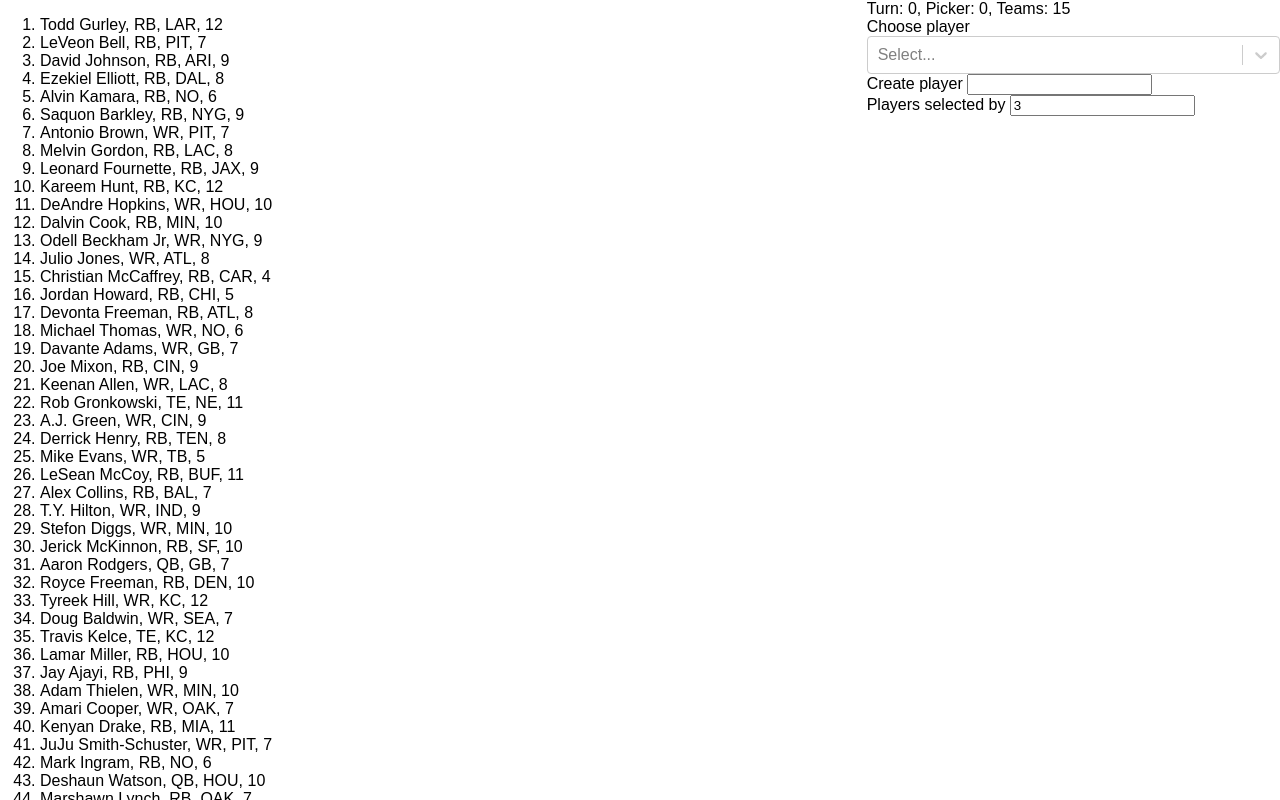
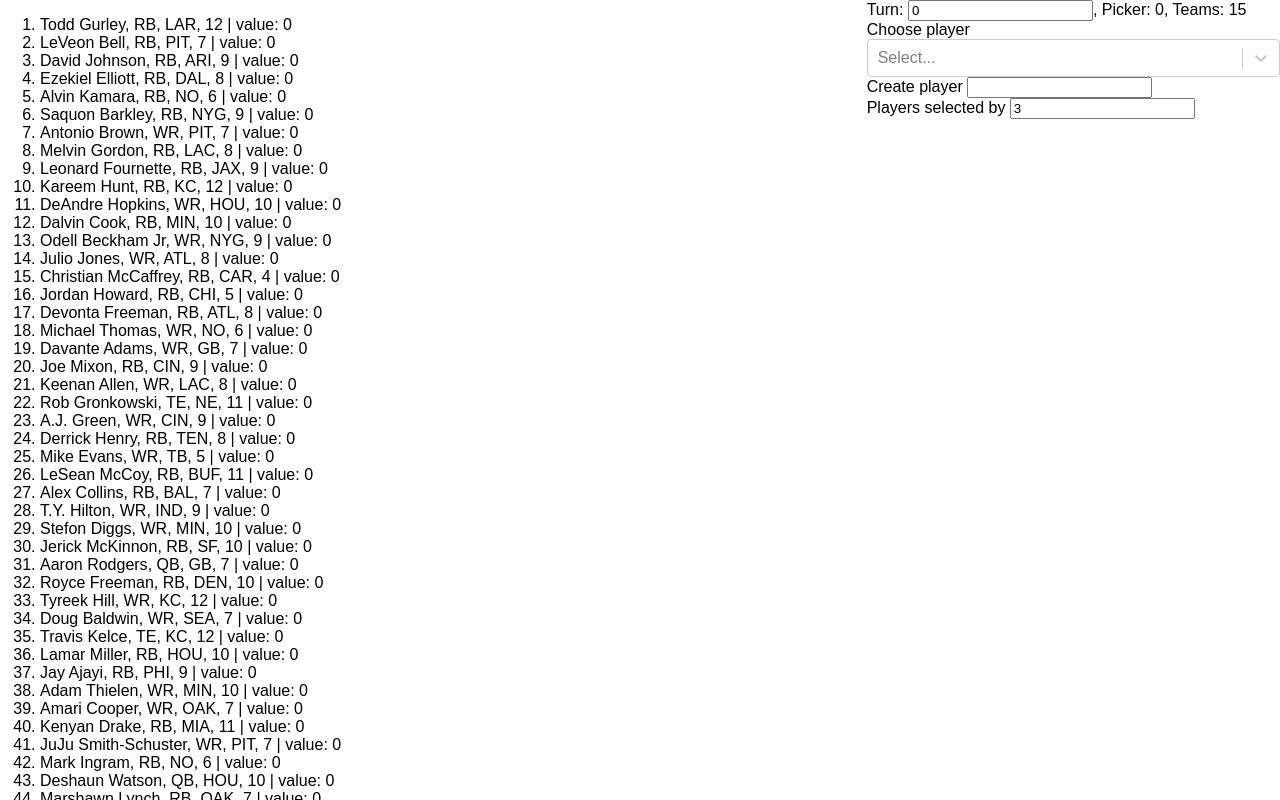
Before and after one commit to howardjing/fantasy-football, a React (Create React App) app: page / in a window 1280 px wide. Shown: the top 800 px of the page. Built offline with nearby package versions, Linux system fonts and the light colour scheme.

Commit message:
add ability to revise turns

```diff
--- a/src/App.js
+++ b/src/App.js
@@ -3,16 +3,12 @@
 import './App.css';
 import PLAYERS from './data';
 
-const getAllSelectedPlayers = (selectedPlayersByTeam) => {
-  return Object.values(selectedPlayersByTeam).reduce((acc, val) => acc.concat(val), []);
+const getPlayersSelectedBy = (selectedPlayersByTurn, numPickers, player) => {
+  return Object.keys(selectedPlayersByTurn).filter(turn => getPicker(numPickers, turn) === player).map(turn => selectedPlayersByTurn[turn])
 };
 
-const getPlayersSelectedBy = (selectedPlayersByTeam, player) => {
-  return selectedPlayersByTeam[player] || [];
-};
-
-const getRemainingPlayers = (allPlayers, selectedPlayersByTeam) => {
-  const selected = getAllSelectedPlayers(selectedPlayersByTeam);
+const getRemainingPlayers = (allPlayers, selectedPlayersByTurn) => {
+  const selected = Object.values(selectedPlayersByTurn);
   const remaining = new Set(allPlayers);
   selected.forEach(x => remaining.delete(x));
   return Array.from(remaining.values());
@@ -30,7 +26,7 @@
 const RenderPlayer = ({ player }) => {
   return (
     <div>
-      {player.name}, {player.position}, {player.team}, {player.byeWeek}
+      {player.name}, {player.position}, {player.team}, {player.byeWeek} | value: {player.value}
     </div>
   )
 }
@@ -43,13 +39,13 @@
     turn: 0,
     displayedPicker: 3,
     allPlayers: PLAYERS,
+    // key value pair where key is turn, value is player
     selectedPlayers: {
     },
   };
 
   changeDisplayedPlayer = (e) => {
     const picker = parseInt(e.currentTarget.value, 10);
-    console.log("NO", picker)
     this.setState(() => ({
       displayedPicker: picker,
     }));
@@ -61,6 +57,7 @@
     const { allPlayers } = this.state;
     const player = {
       name: playerName,
+      value: 0,
       position: 'N/A',
       team: 'N/A',
       byeWeek: 'N/A',
@@ -71,16 +68,21 @@
   }
 
   draftPlayer = (option) => {
-    const { turn, numPickers, selectedPlayers } = this.state;
-    const picker = getPicker(numPickers, turn);
-    const picked = getPlayersSelectedBy(selectedPlayers, picker);
-    const updated = picked.concat([option.value]);
+    const { turn, selectedPlayers } = this.state;
+    const player = option.value;
     this.setState(() => ({
       turn: turn + 1,
       selectedPlayers: {
         ...selectedPlayers,
-        [picker]: updated
+        [turn]: player,
       }
+    }));
+  }
+
+  setTurn = (e) => {
+    const turn = parseInt(e.currentTarget.value, 10);
+    this.setState(() => ({
+      turn,
     }));
   }
 
@@ -99,7 +101,7 @@
           })}
         </ol>
         <div style={{ flex: 1 }}>
-          <div>Turn: {turn}, Picker: {getPicker(numPickers, turn)}, Teams: {numPickers}</div>
+          <div>Turn: <input type="number" value={turn} onChange={this.setTurn} />, Picker: {getPicker(numPickers, turn)}, Teams: {numPickers}</div>
           <div>
             <label>Choose player
                 <Select onChange={this.draftPlayer} options={players.map(x => ({ value: x, label: `${x.name}, ${x.position}, ${x.team}, ${x.byeWeek}`}))} />
@@ -113,7 +115,7 @@
           <div>
             <label>Players selected by <input type="number" value={displayedPicker} onChange={this.changeDisplayedPlayer} /></label>
             <ol>
-              {getPlayersSelectedBy(selectedPlayers, displayedPicker).map(player => {
+              {getPlayersSelectedBy(selectedPlayers, numPickers, displayedPicker).map(player => {
                 return (
                   <li key={`${player.name}-${player.team}`}>
                     <RenderPlayer player={player} />
--- a/src/data.js
+++ b/src/data.js
@@ -1609,12 +1609,14 @@
   const position = p.children[2].textContent;
   const team = p.children[3].textContent;
   const byeWeek = p.children[4].textContent;
+  const value = 0;
 
   return {
     name,
     position,
     team,
-    byeWeek
+    byeWeek,
+    value,
   };
 });
 
```
